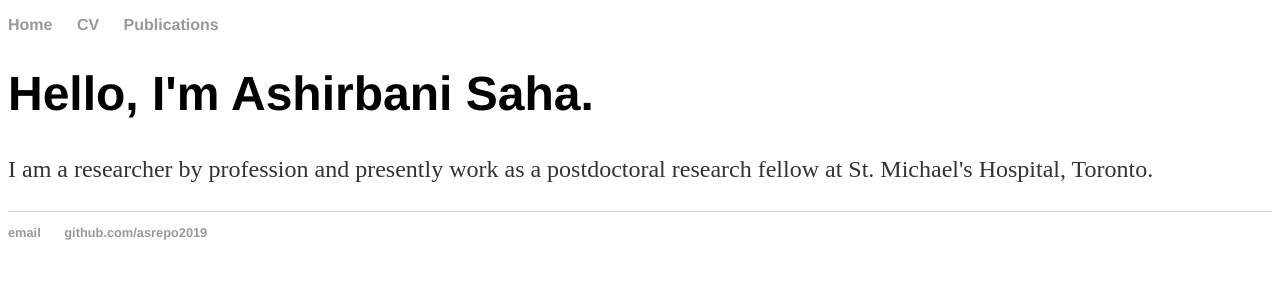
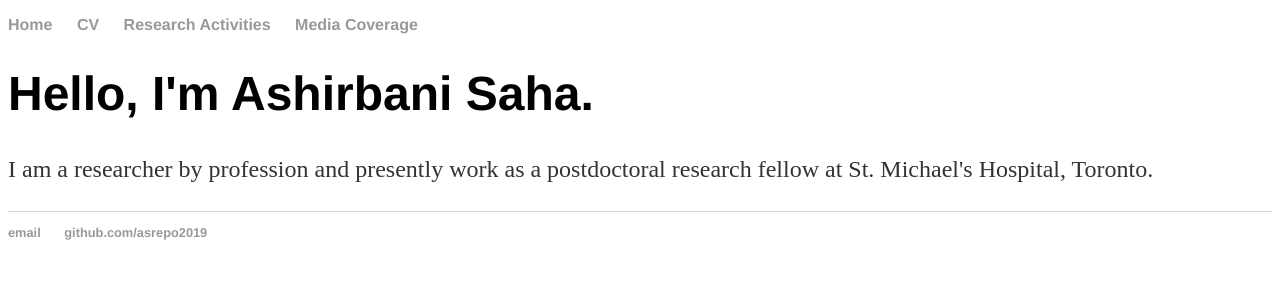
Before and after one commit to asrepo2019/asrepo2019.github.io, a Jekyll site: the page built from index.html, in a window 1280 px wide. Shown: the top 300 px of the page. Built offline with Jekyll 4.4.1, drawn with Linux system fonts in a browser that asks for light colours; the list of posts is cut into pages by our own code.

Commit message:
Update default.html

```diff
--- a/_layouts/default.html
+++ b/_layouts/default.html
@@ -10,7 +10,8 @@
     		<ul>
         		<li><a href="/">Home</a></li>
         		<li><a href="/cv">CV</a></li>
-        		<li><a href="/research">Publications</a></li>
+        		<li><a href="/research">Research Activities</a></li>
+			<li><a href="/media">Media Coverage</a></li>
     		</ul>
 		</nav>
 		<div class="container">
```
